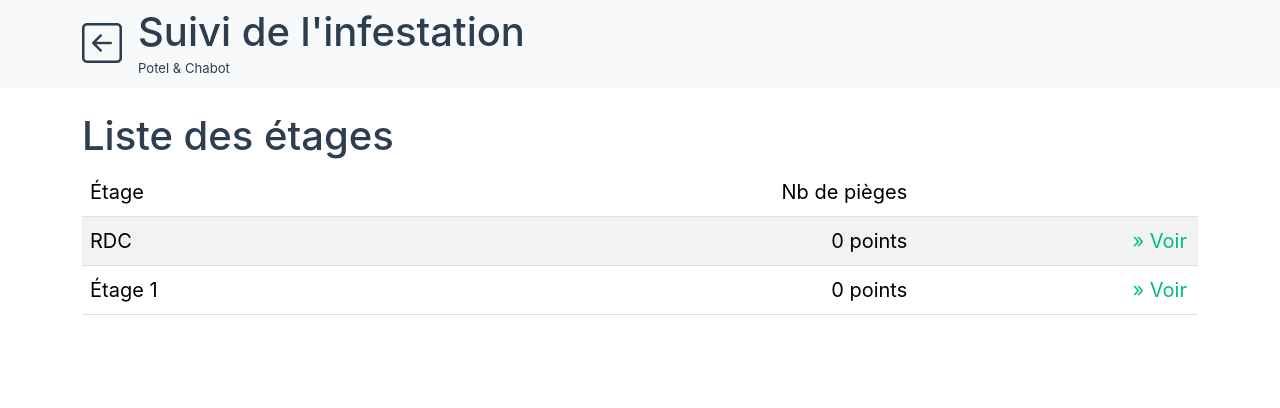
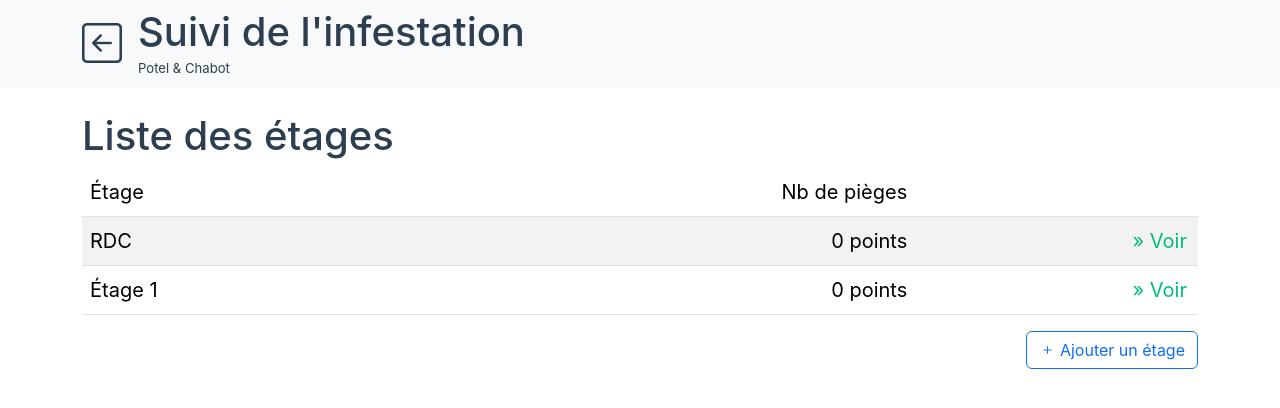
Before and after one commit to 24eme/OpenCarto, a Vue app: page / in a window 1280 px wide. Shown: the top 408 px of the page. Built offline with nearby package versions, Linux system fonts and the light colour scheme.

Commit message:
Modale ajout d'étage sur page d'accueil

```diff
--- a/src/views/EtageView.vue
+++ b/src/views/EtageView.vue
@@ -1,6 +1,5 @@
 <script setup>
 import Carte from "../components/carte.vue";
-import UploadPlan from "../components/uploadPlan.vue";
 import TableInfoPoint from "@/components/TableInfoPoint.vue";
 import FAB from "@/components/FAB.vue"
 import { etagesConfig } from "@/store/etages";
@@ -12,7 +11,6 @@ const route = useRoute();
 const router = useRouter();
 
 const clientName = ref("Potel & Chabot");
-const modaleOuverte = ref(false);
 const points = fetchPoints();
 const selectedPoint = ref();
 const loadedEtage = ref();
@@ -56,11 +54,6 @@ function checkEtage(etage) {
             </div>
         </nav>
 
-        <UploadPlan
-            v-if="modaleOuverte"
-            @fermer="modaleOuverte = false"
-        ></UploadPlan>
-
         <Carte
             carteId="carte"
             carteHeight="100%"
--- a/src/views/HomeView.vue
+++ b/src/views/HomeView.vue
@@ -1,10 +1,12 @@
 <script setup>
+import UploadPlan from "../components/uploadPlan.vue";
 import { etagesConfig } from "@/store/etages";
 import { fetchPoints } from "@/store/points";
 import { ref } from "vue";
 
 const clientName = ref("Potel & Chabot");
 const etages = ref(etagesConfig);
+const modaleOuverte = ref(false);
 const points = fetchPoints();
 
 function getNbPoints(etage) {
@@ -60,9 +62,25 @@ function getNbPoints(etage) {
                         </tr>
                     </tbody>
                 </table>
+
+                <div class="float-end">
+                    <div
+                        @click="modaleOuverte = true"
+                        class="btn btn-outline-primary fs-6"
+                    >
+                        <i class="bi bi-plus"></i>
+                        Ajouter un étage
+                    </div>
+                </div>
             </div>
         </div>
     </main>
+
+    <UploadPlan
+        v-if="modaleOuverte"
+        @fermer="modaleOuverte = false"
+    ></UploadPlan>
+
 </template>
 
 <style></style>
```
